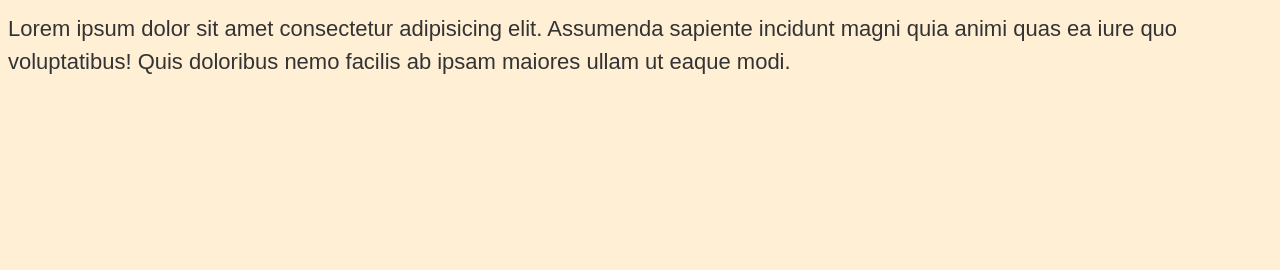
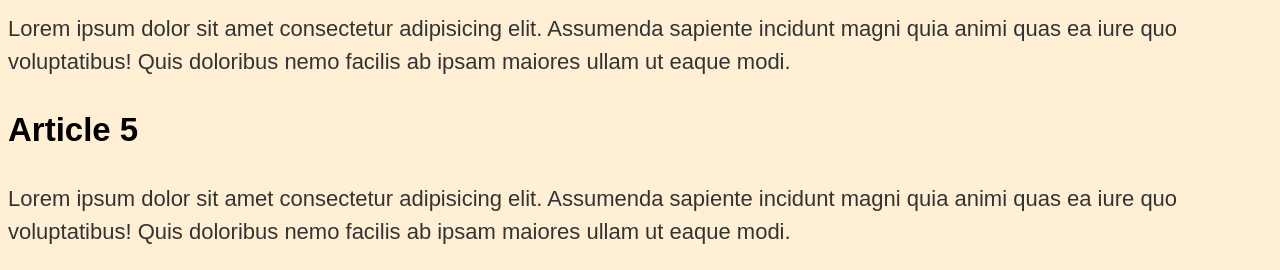
Before and after one commit to gitdotyemi/CSS-Tutorial, a plain HTML site: page index.html in a window 1280 px wide. Shown: the part 701-971 px from the top of the page. Before the commit the page ends 801 px from the top, so only its background shows below. Drawn offline with Linux system fonts and the light colour scheme.

Commit message:
30/08/2024

```diff
--- a/index.html
+++ b/index.html
@@ -28,6 +28,10 @@
             <h2>Article 4</h2>
             <p class="gray">Lorem ipsum dolor sit amet consectetur adipisicing elit. Assumenda sapiente incidunt magni quia animi quas ea iure quo voluptatibus! Quis doloribus nemo facilis ab <span class="highlight">ipsam</span> maiores ullam ut eaque modi.</p>
         </article>
+        <article>
+            <h2>Article 5</h2>
+            <p class="gray">Lorem ipsum dolor sit amet consectetur adipisicing elit. Assumenda sapiente incidunt magni quia animi quas ea iure quo voluptatibus! Quis doloribus nemo facilis ab <span class="highlight">ipsam</span> maiores ullam ut eaque modi.</p>
+        </article>
     </main>
 </body>
 </html>
```
